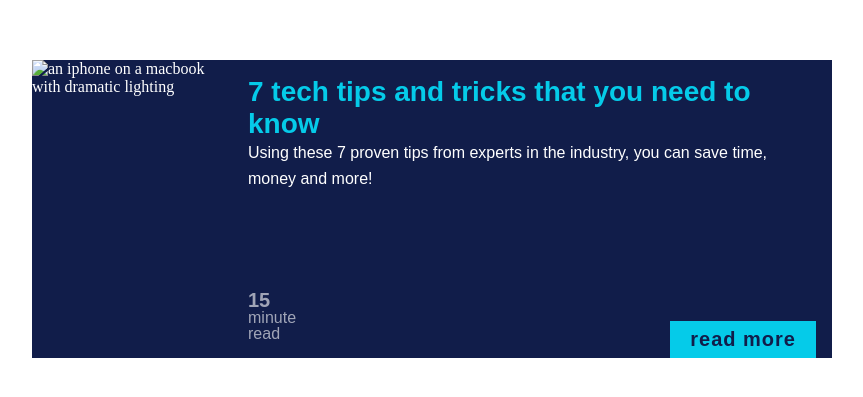
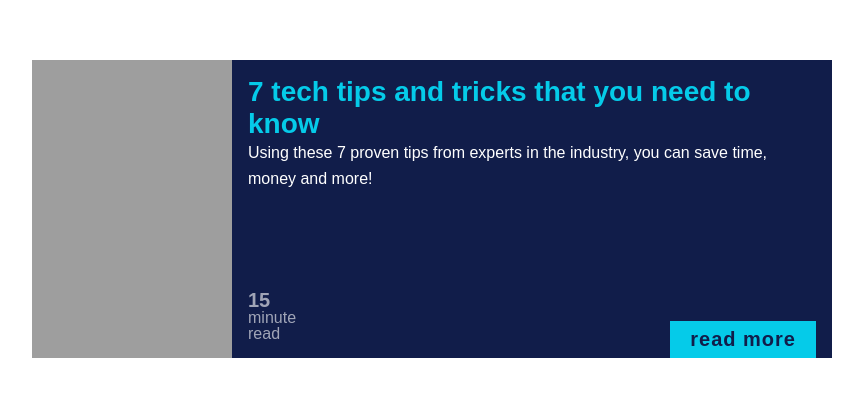
Before and after one commit to LONEWOLF143/card-component, a plain HTML site: page index.html in a window 1280 px wide. Shown: the part 191-588 px from the top of the page, without its empty margins (208-1071 px from the left). Drawn offline with Linux system fonts and the light colour scheme; the site is published under a folder, as on GitHub Pages, so addresses that start at the root find nothing; a script that the page names is missing.

Commit message:
Update index.html

```diff
--- a/index.html
+++ b/index.html
@@ -17,7 +17,7 @@
      <body>
 
         <div class="card">
-            <img class="card-img" src="/images/spencer-davis-0ShTs8iPY28-unsplash.jpg" alt="an iphone on a macbook with dramatic lighting">
+            <img class="card-img" src="images/spencer-davis-0ShTs8iPY28-unsplash.jpg" alt="an iphone on a macbook with dramatic lighting">
 
                 <h2 class="card-title">7 tech tips and tricks that you need to know</h2>
                 <p class="card-body">Using these 7 proven tips from experts in the industry, you can save time, money and more!</p>
```
